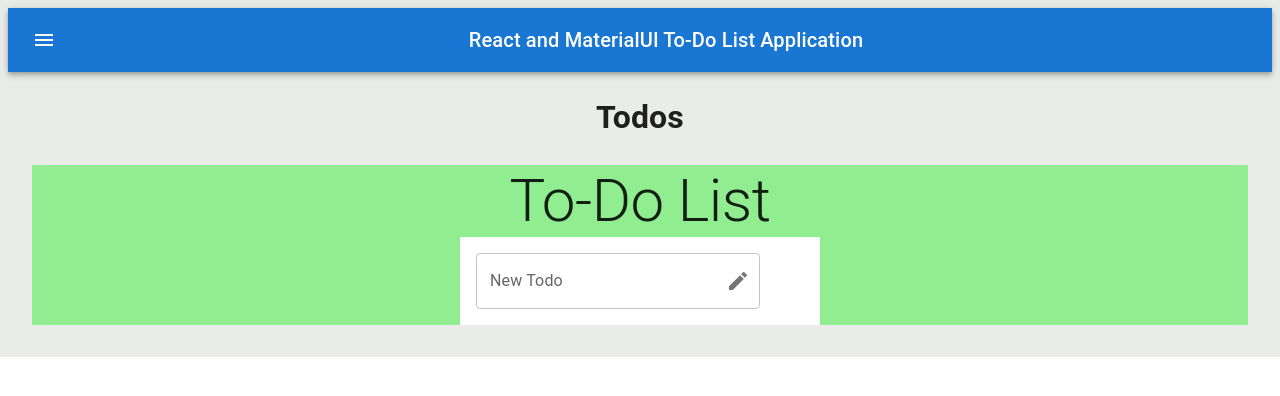
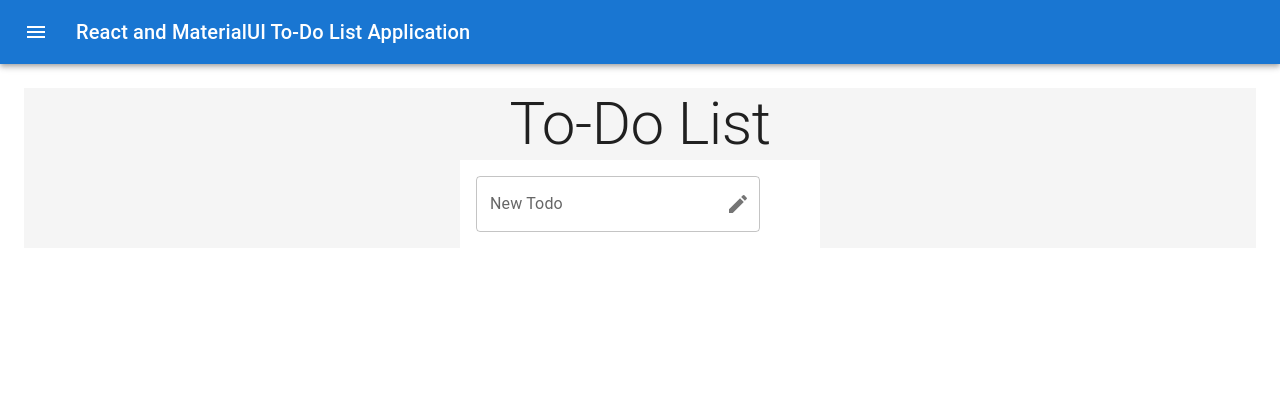
Before and after one commit to DavidBBrand/mui-react-todolist, a React (Vite) app: page / in a window 1280 px wide. Shown: the top 396 px of the page. Built offline with nearby package versions, Linux system fonts and the light colour scheme.

Commit message:
lowered padding value
changed padding for elements with id of root

```diff
--- a/src/App.css
+++ b/src/App.css
@@ -1,10 +1,10 @@
-#root {
-  max-width: 1280px;
-  margin: 0 auto;
-  padding: .5rem;
-  text-align: center;
-  background: rgba(159, 170, 156, 0.219);
-}
+// #root {
+//   max-width: 1280px;
+//   margin: 0 auto;
+//   padding: .5rem;
+//   text-align: center;
+//   background: rgba(159, 170, 156, 0.219);
+// }
 
 // .logo {
 //   height: 6em;
--- a/src/App.jsx
+++ b/src/App.jsx
@@ -10,7 +10,6 @@
     <>
       <Navbar/>
       <CssBaseLine />
-      <h1>Todos</h1>
       <ToDoList />
 
     </>
--- a/src/ToDoList.jsx
+++ b/src/ToDoList.jsx
@@ -50,7 +50,8 @@
           flexDirection: "column",
           alignItems: "center",
           m: 3,
-          background: "lightGreen",
+          backgroundColor:"whiteSmoke"
+
         }}
       >
         <Typography variant="h2" component="h1" sx={{ flexGrow: 1 }}>
```
